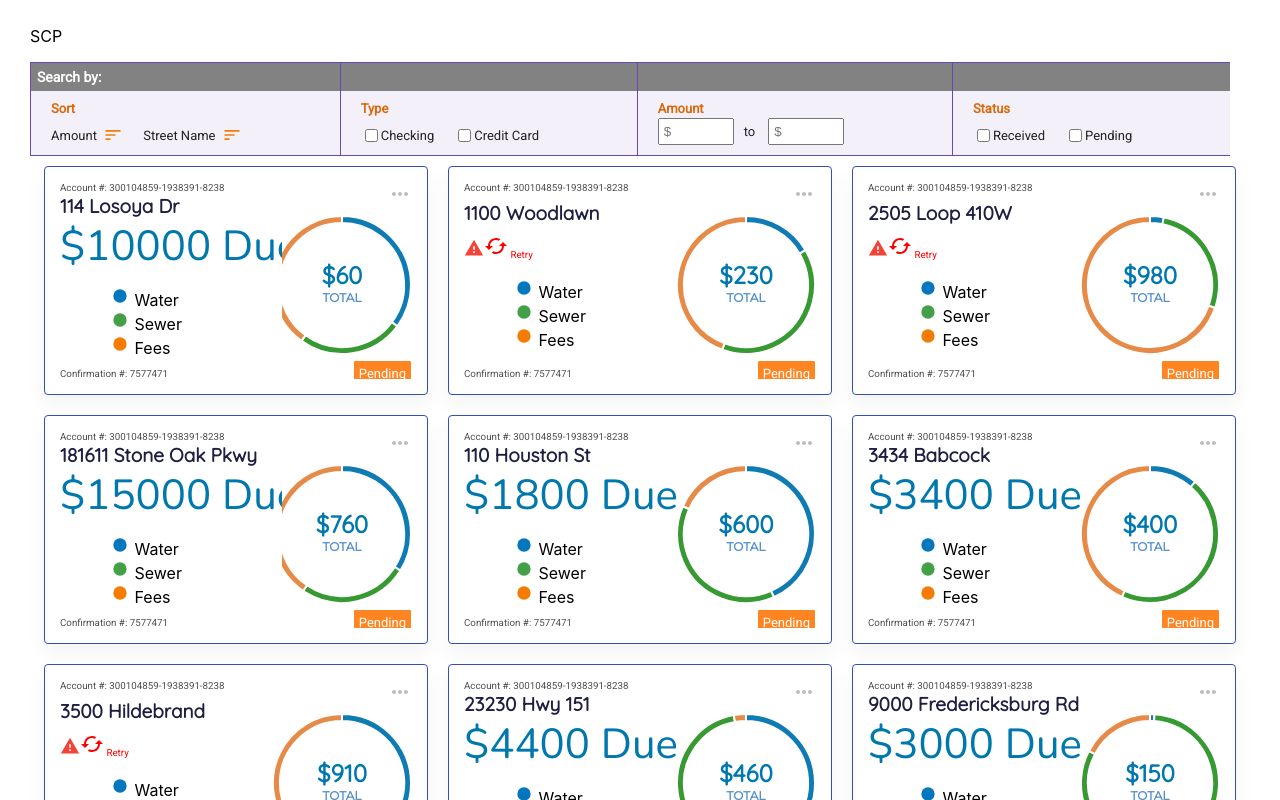
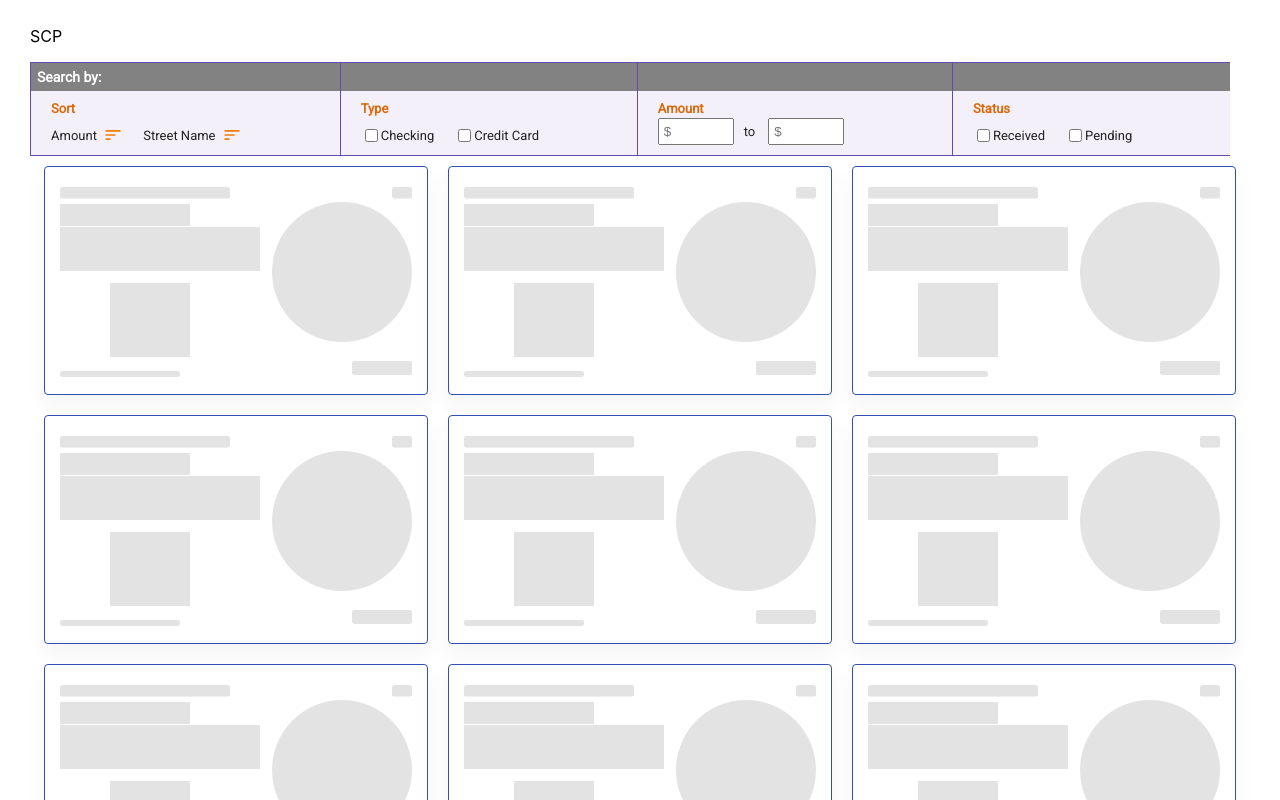
Before and after one commit to fidoogle/react-tiles, a React (Create React App) app: page / in a window 1280 px wide. Shown: the top 800 px of the page. Built offline with nearby package versions, Linux system fonts and the light colour scheme.

Commit message:
update card skeleton

```diff
--- a/src/App.scss
+++ b/src/App.scss
@@ -149,7 +149,6 @@ body {
       position: absolute;
       top: 50px;
       width: 140px;
-      z-index: 10;
       font-family: Quicksand;
       font-style: normal;
       font-weight: bold;
@@ -320,9 +319,9 @@ body {
 
 
 
-@media screen and (max-width: 768px) {
+@media screen and (max-width: 600px) {
   .flex-card {
-    width: 180px;
+    width: 98vw;
     margin: 10px;
   }
 }
--- /dev/null
+++ b/src/components/card-skeleton.js
@@ -0,0 +1,33 @@
+import React from 'react';
+import Skeleton from '@material-ui/lab/Skeleton';
+
+const CardSkeleton = () => {
+    return (
+        <>
+            <div className="flex-card-column clip">
+                <Skeleton width={170}/>
+                <Skeleton variant="rect" width={130} height={22}/>
+                <div className="balance clip">
+                    <Skeleton variant="rect" width={200} height={44}/>
+                </div>
+                <div className="legend">
+                    <Skeleton variant="rect" width={80} height={74} />
+                </div>
+                <div className="confirmation">
+                    <Skeleton width={120}/>
+                </div>
+            </div>
+            <div className="flex-card-column right clip">
+                <div><Skeleton width="20px" /></div>
+                <div className="chart">
+                    <Skeleton variant="circle" width={140} height={140}/>
+                </div>
+                <div>
+                    <Skeleton width="60px" height={24}/>
+                </div>
+            </div>
+        </>
+    );
+};
+
+export default CardSkeleton;
--- a/src/components/tiles.js
+++ b/src/components/tiles.js
@@ -2,8 +2,8 @@ import React, { useContext, useEffect, useLayoutEffect, useRef, useState } from
 import { StoreContext } from '../stores/store'
 import FlipMove from 'react-flip-move';
 import Tile from './tile'
-import Skeleton from '@material-ui/lab/Skeleton';
 import {fetchProperties} from '../services/accounts'
+import CardSkeleton from './card-skeleton';
 
 const Tiles = (props) => {
     const { ['propertyInfo']: [dataProperties, setDataProperties] } = useContext(StoreContext); //global
@@ -34,10 +34,8 @@ const Tiles = (props) => {
                     )
                     :
                     Array.from(new Array(20)).map((o, index) =>
-                    <div className="flex-card-loader" key={index}>
-                        <Skeleton variant="rect" width={210} height={118} />
-                        <Skeleton width="210px" />
-                        <Skeleton width="210px" />
+                    <div className="flex-card" key={index}>
+                        <CardSkeleton key={index}/>
                     </div>
                     )
                 }
--- a/src/services/accounts.js
+++ b/src/services/accounts.js
@@ -1,6 +1,6 @@
 import axios from 'axios';
 
-const MIN_FETCH_TIME = 1500;
+const MIN_FETCH_TIME = 3500;
 function sleep(t = MIN_FETCH_TIME) {
     t = Math.random() * t + MIN_FETCH_TIME
     return new Promise(resolve => setTimeout(resolve, t))
```
